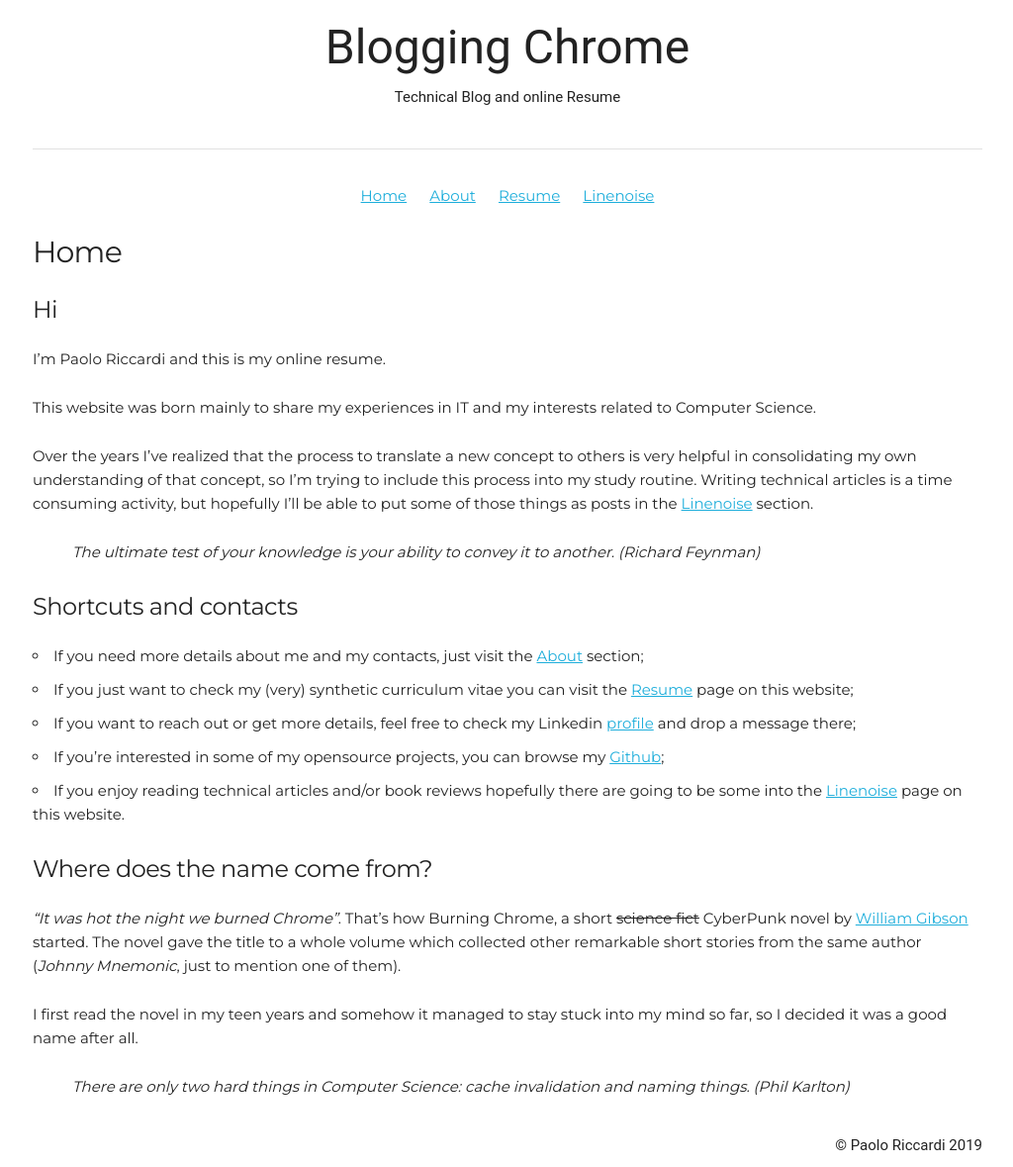
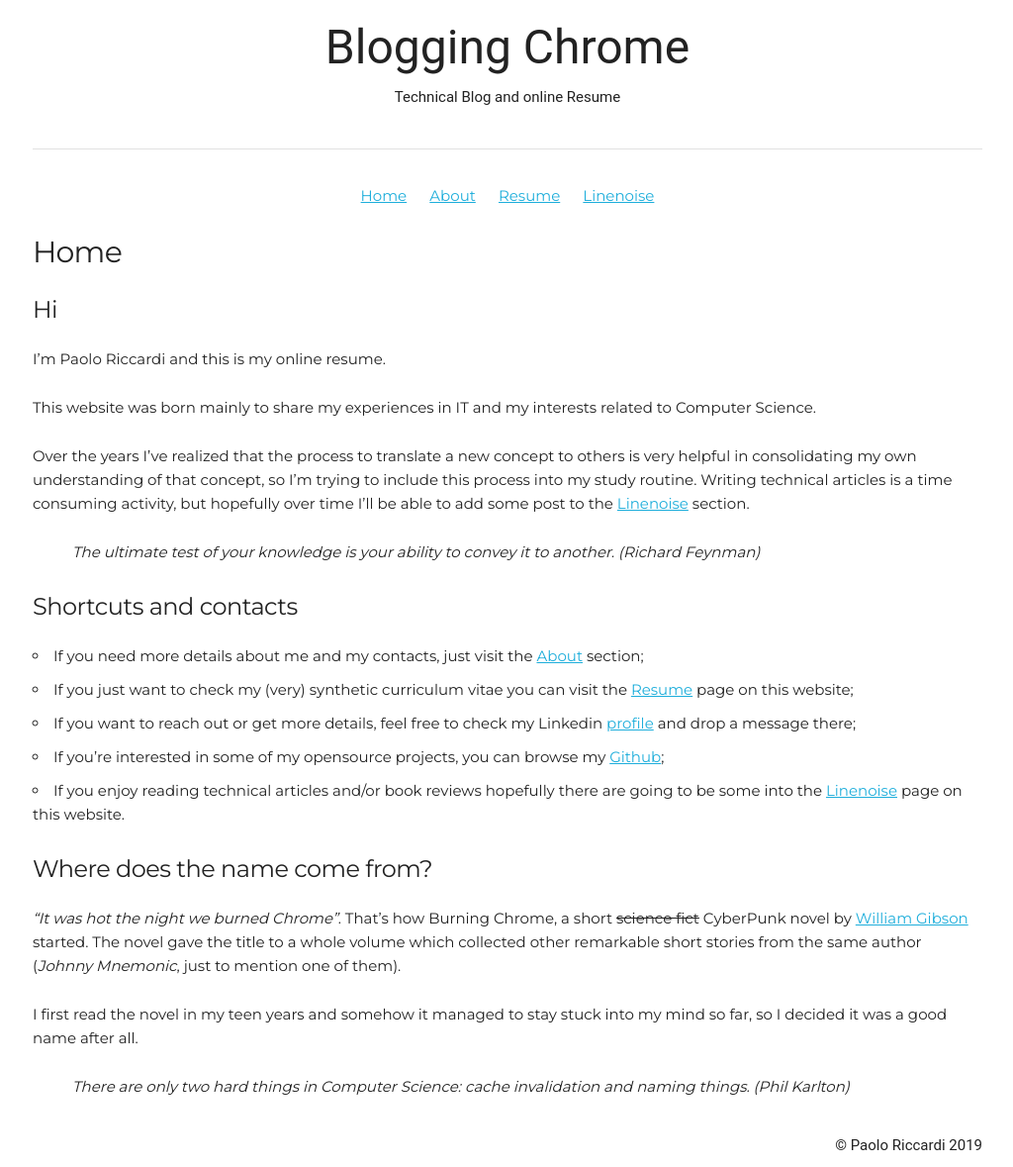
Before and after one commit to paoloriccardi/paoloriccardi.github.io, a Jekyll site: the page built from index.md, in a window 1280 px wide. Shown: the whole page at 99% size, without its empty margins (127-1151 px from the left). Built offline with Jekyll 4.4.1, drawn with Linux system fonts in a browser that asks for light colours.

```diff
--- a/index.md
+++ b/index.md
@@ -13,7 +13,7 @@ I'm Paolo Riccardi and this is my online resume.
 This website was born mainly to share my experiences in IT and my interests related to Computer Science.
 
 Over the years I've realized that the process to translate a new concept to others is very helpful in consolidating my own understanding of that concept, so I'm trying to include this process into my study routine.
-Writing technical articles is a time consuming activity, but hopefully I'll be able to put some of those things as posts in the [Linenoise](/Linenoise/) section.
+Writing technical articles is a time consuming activity, but hopefully over time I'll be able to add some post to the [Linenoise](/Linenoise/) section.
 
 > *The ultimate test of your knowledge is your ability to convey it to another. (Richard Feynman)*
 
```
